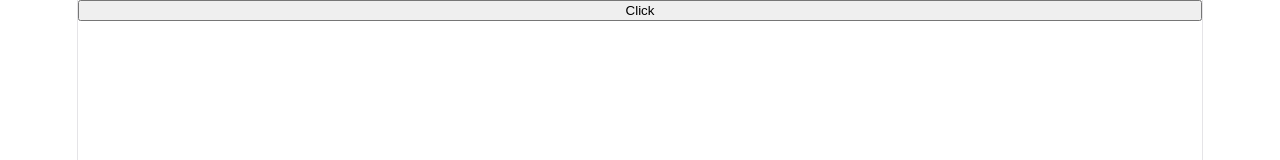
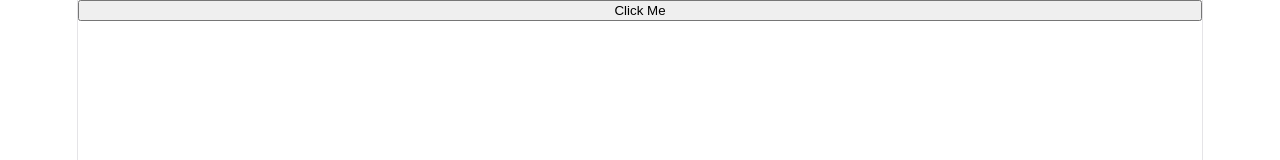
Before and after one commit to migarcos/react_essentials, a React (Vite) app: page / in a window 1280 px wide. Shown: the top 160 px of the page. Built offline with nearby package versions, Linux system fonts and the light colour scheme.

Commit message:
fst prop

```diff
--- a/src/App.jsx
+++ b/src/App.jsx
@@ -6,11 +6,10 @@ import MyButton from './components/MyButton'
 // import './App.css'
 
 function App() {
-  const [count, setCount] = useState(0)
 
   return (
     <>
-      < MyButton />
+      < MyButton text='Click Me'/>
     </>
   )
 }
--- a/src/components/MyButton.jsx
+++ b/src/components/MyButton.jsx
@@ -1,8 +1,8 @@
-export default function MyButton() {
+export default function MyButton( {text} ) {
 
     return(
         <>
-            <button> Click </button>
+            <button> {text} </button>
         </>
     )
 }
```
